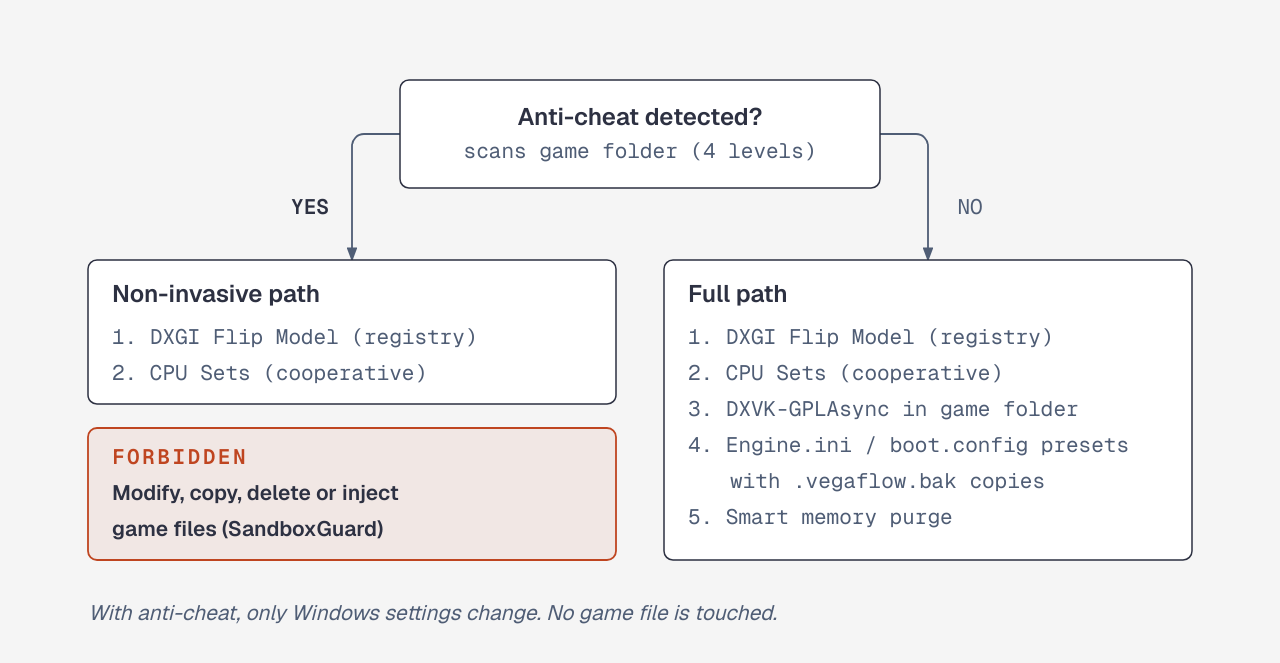
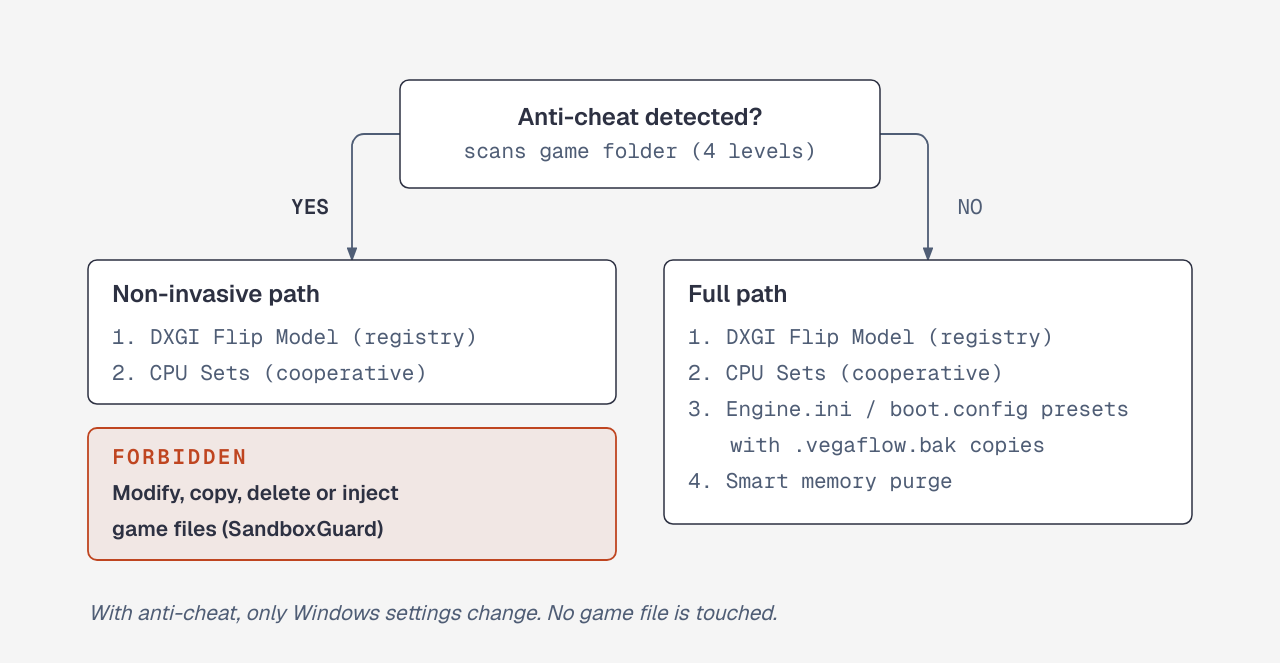
Before and after one commit to partprogramming09/vegaflow-universal, a website: page docs/guides/img/anticheat-safety-matrix.html in a window 1280 px wide. Shown: the part 111-774 px from the top of the page. Drawn offline with nearby package versions, Linux system fonts and the light colour scheme.

Commit message:
docs(img): anti-cheat matrix no longer lists the DXVK install step (retired in F2.6)
Co-Authored-By: Claude Sonnet 5.5 <noreply@anthropic.com>

```diff
--- a/docs/guides/img/anticheat-safety-matrix.html
+++ b/docs/guides/img/anticheat-safety-matrix.html
@@ -60,14 +60,13 @@
       <text x="48" y="344" fill="#2d3142" font-size="14" font-weight="600" font-family="'Geist', sans-serif">game files (SandboxGuard)</text>
 
       <!-- Full path (NO) -->
-      <rect x="416" y="160" width="352" height="200" rx="6" fill="#ffffff" stroke="#2d3142" stroke-width="1"/>
+      <rect x="416" y="160" width="352" height="176" rx="6" fill="#ffffff" stroke="#2d3142" stroke-width="1"/>
       <text x="432" y="188" fill="#2d3142" font-size="16" font-weight="600" font-family="'Geist', sans-serif">Full path</text>
       <text x="432" y="216" fill="#4f5d75" font-size="14" font-family="'Geist Mono', monospace">1. DXGI Flip Model (registry)</text>
       <text x="432" y="240" fill="#4f5d75" font-size="14" font-family="'Geist Mono', monospace">2. CPU Sets (cooperative)</text>
-      <text x="432" y="264" fill="#4f5d75" font-size="14" font-family="'Geist Mono', monospace">3. DXVK-GPLAsync in game folder</text>
-      <text x="432" y="288" fill="#4f5d75" font-size="14" font-family="'Geist Mono', monospace">4. Engine.ini / boot.config presets</text>
-      <text x="460" y="312" fill="#4f5d75" font-size="14" font-family="'Geist Mono', monospace">with .vegaflow.bak copies</text>
-      <text x="432" y="336" fill="#4f5d75" font-size="14" font-family="'Geist Mono', monospace">5. Smart memory purge</text>
+      <text x="432" y="264" fill="#4f5d75" font-size="14" font-family="'Geist Mono', monospace">3. Engine.ini / boot.config presets</text>
+      <text x="460" y="288" fill="#4f5d75" font-size="14" font-family="'Geist Mono', monospace">with .vegaflow.bak copies</text>
+      <text x="432" y="312" fill="#4f5d75" font-size="14" font-family="'Geist Mono', monospace">4. Smart memory purge</text>
 
       <!-- Takeaway -->
       <text x="32" y="400" fill="#4f5d75" font-size="14" font-style="italic" font-family="'Geist', sans-serif">With anti-cheat, only Windows settings change. No game file is touched.</text>
```
Also changed, not shown: docs/guides/img/anticheat-safety-matrix.png.
